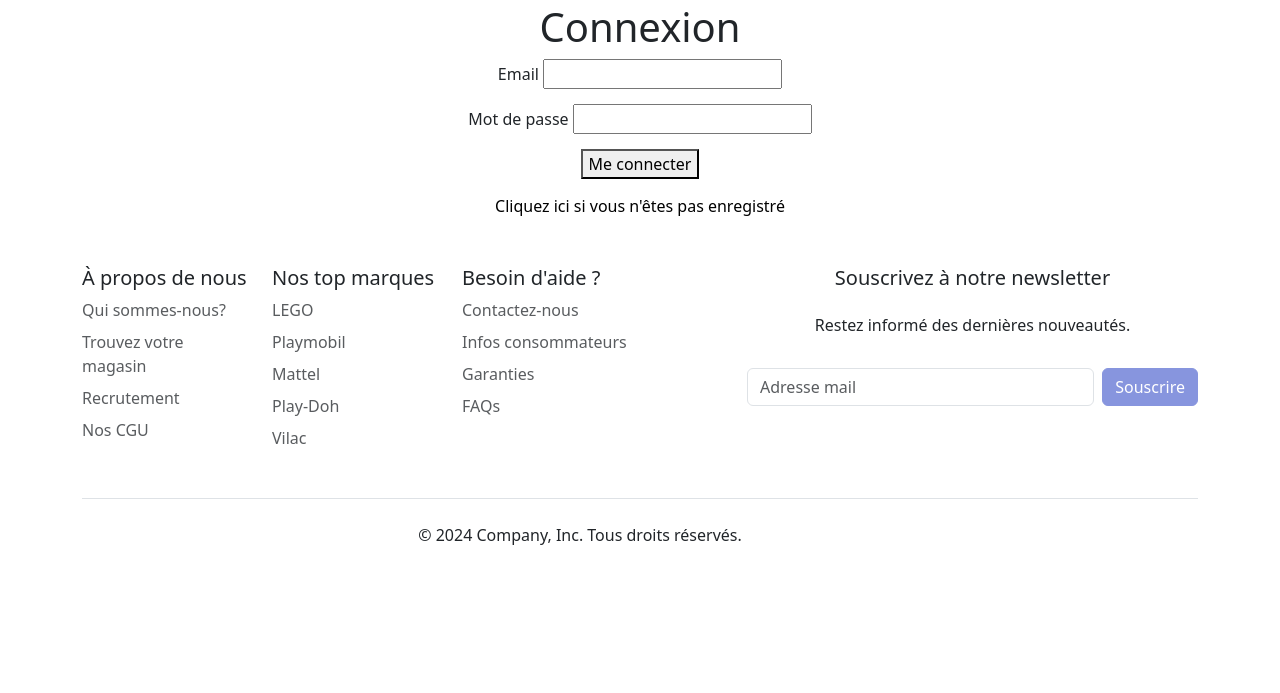
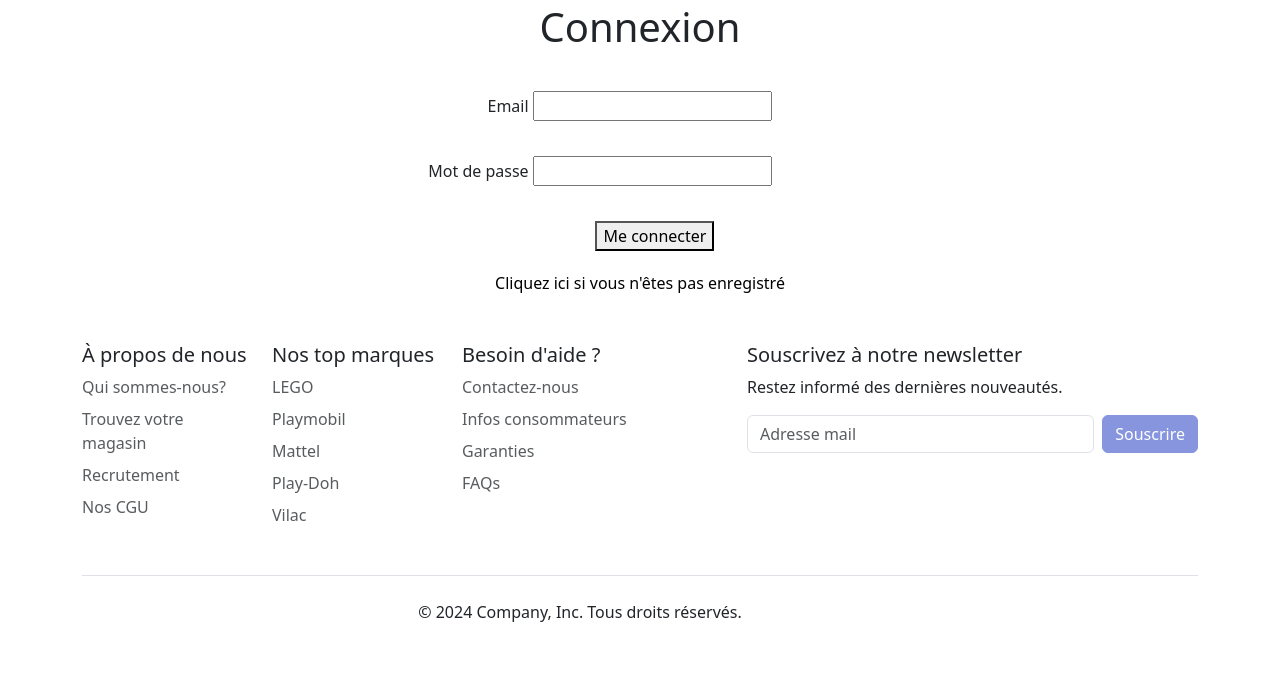
Before and after one commit to morganencr/projet_catalogue, a PHP site: page /connexion.php in a window 1280 px wide. Shown: the part 161-854 px from the top of the page. Before the commit the page ends 706 px from the top, so only its background shows below. Run offline with PHP 8.4, Linux system fonts and the light colour scheme.

Commit message:
css connexion + categories

```diff
--- a/php/connexion.php
+++ b/php/connexion.php
@@ -74,7 +74,8 @@
     unset($_SESSION["error"]);
 }
 ?>
-<form method="post">
+<form class="formulaire-connexion" method="post">
+    <div id="container">
     <div>
         <label for="email">Email</label>
         <input type="email" name="email" id="email">
@@ -83,9 +84,12 @@
         <label for="pass">Mot de passe</label>
     <input type="password" name="pass" id="pass">
     </div>
+    <div id="bouton">
     <button type="submit">Me connecter</button>
-    <div><a href="inscription.php">Cliquez ici si vous n'êtes pas enregistré</a></div>
+    </div>
+    </div>
 </form>
+<div id="inscription"><a href="inscription.php">Cliquez ici si vous n'êtes pas enregistré</a></div>
 </body>
 </html>
 
--- a/php/index.css
+++ b/php/index.css
@@ -135,6 +135,15 @@
     list-style-type: none;
 }
 
+.categories li a {
+    transition: transform 0.2s ease;
+    display: inline-block;
+}
+
+.categories li a:hover {
+    transform: scale(1.1);
+}
+
 /* carousel */
 
 .w-100 {
--- a/php/login-signup.css
+++ b/php/login-signup.css
@@ -1,10 +1,30 @@
 h1 {
     text-align: center;
 }
-form {
-    display: flex;
+
+.formulaire-connexion {
+    width: 100%;
+    height: 20vh;
+    margin-top: 40px;
+}
+
+#container {
+    display:flex;
     flex-direction: column;
-    gap: 15px;
-    margin: 0 auto;
-    align-items: center;
+    margin-right: 80px;
+    justify-content: space-between;
+    align-items: flex-end;
+
 }
+
+#bouton {
+    width: 68%;
+    display:flex;
+    justify-content: center;
+}
+
+#inscription {
+    display:flex;
+    justify-content: center;
+    margin-top:20px;
+}
```
Also changed, not shown: php/inscription.php (+10 -1 lines).
